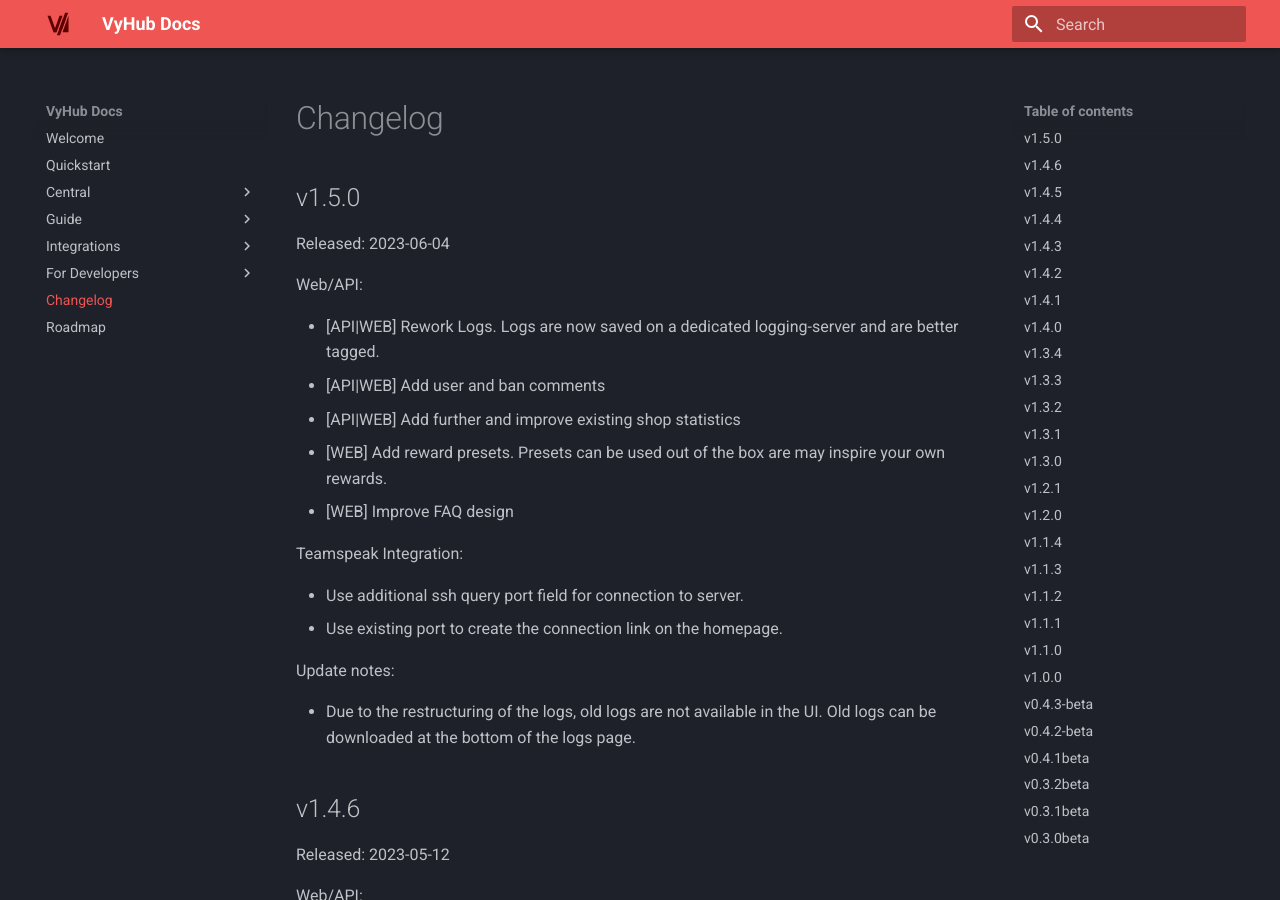
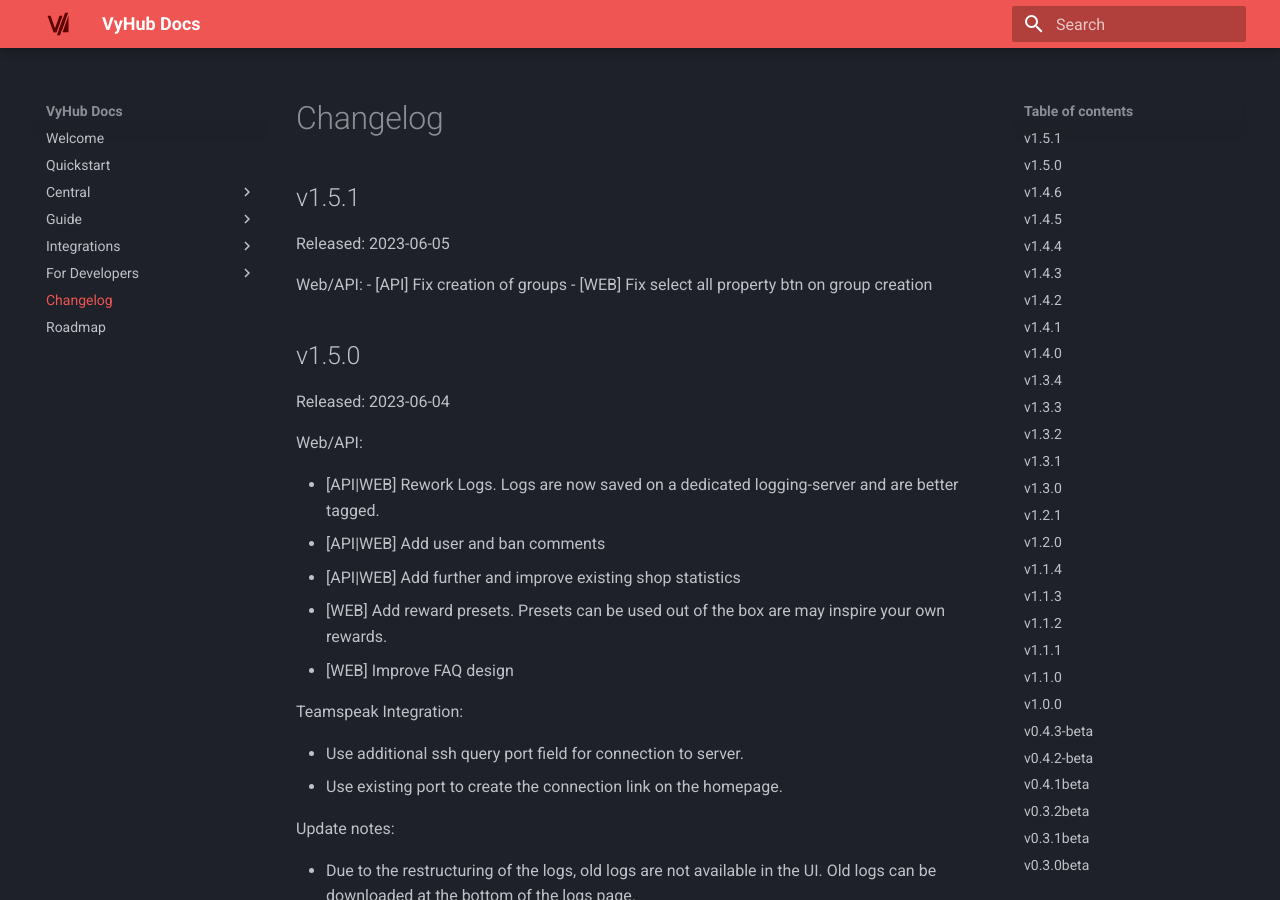
Before and after one commit to nyx-project/vyhub-documentation, an MkDocs documentation site: the page built from docs/changelog.md, in a window 1280 px wide and 900 px high. Built offline with MkDocs 1.6.1 and Material for MkDocs 9.7.7, drawn with Linux system fonts in a browser that asks for light colours; the version menu is left out.

Commit message:
Add 1.5.1 changelog

```diff
--- a/docs/changelog.md
+++ b/docs/changelog.md
@@ -1,4 +1,12 @@
 # Changelog
+
+## v1.5.1
+
+Released: 2023-06-05
+
+Web/API:
+- [API] Fix creation of groups
+- [WEB] Fix select all property btn on group creation
 
 ## v1.5.0
 
```
